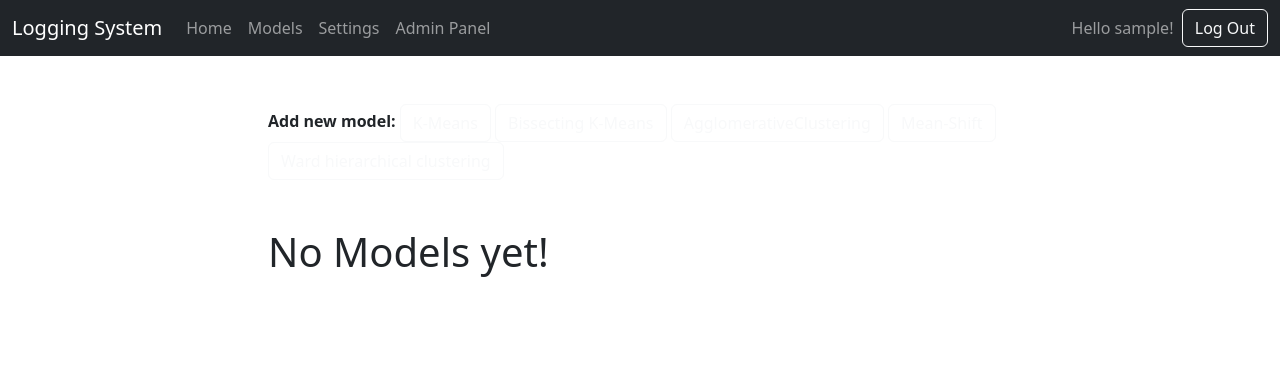
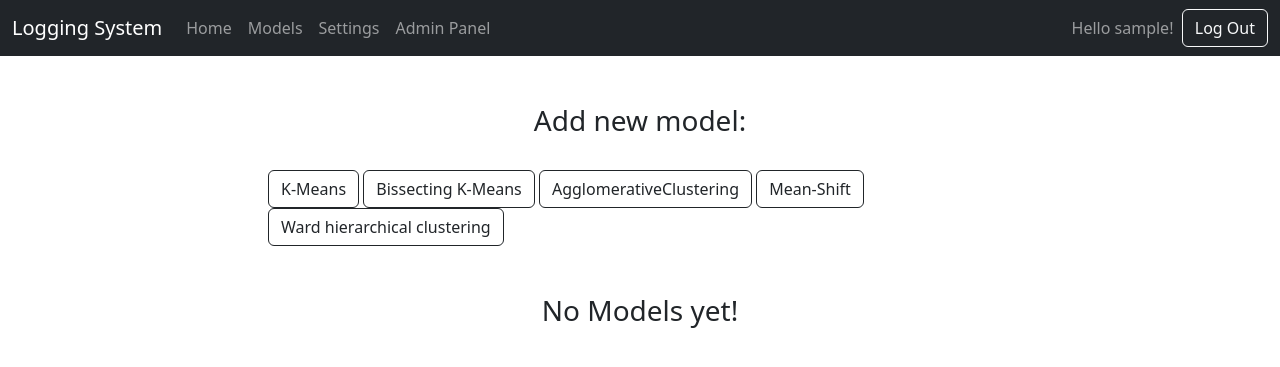
Before and after one commit to koloiyolo/engineering_thesis_django, a Django app: page /models/ in a window 1280 px wide. Shown: the top 367 px of the page. Run offline with Django 5.2, Linux system fonts and the light colour scheme; the visitor is signed in with stand-in values (Sample User, id 1); data that the repository does not hold is empty.

Commit message:
sync main

```diff
--- a/webapp/logging_system/website/templates/models.html
+++ b/webapp/logging_system/website/templates/models.html
@@ -2,24 +2,25 @@
 {% block content %}
 <div class="col-md-8 offset-md-2">
     <br/>
+    <h3 class="text-center">
+        Add new model:
+    </h3>
+    <br/>
     <tr>
         <td>
-            <strong>Add new model: </strong>
+            <a class="btn btn-outline-dark" href="#"> K-Means </a>
         </td>
         <td>
-            <a class="btn btn-outline-light" href="#"> K-Means </a>
+            <a class="btn btn-outline-dark" href="{% url 'add_model' %}"> Bissecting K-Means </a>
         </td>
         <td>
-            <a class="btn btn-outline-light" href="#"> Bissecting K-Means </a>
+            <a class="btn btn-outline-dark" href="#">  AgglomerativeClustering </a>
         </td>
         <td>
-            <a class="btn btn-outline-light" href="#">  AgglomerativeClustering </a>
+            <a class="btn btn-outline-dark" href="#"> Mean-Shift </a>
         </td>
         <td>
-            <a class="btn btn-outline-light" href="#"> Mean-Shift </a>
-        </td>
-        <td>
-            <a class="btn btn-outline-light" href="{#"> Ward hierarchical clustering </a>
+            <a class="btn btn-outline-dark" href="{#"> Ward hierarchical clustering </a>
         </td>
     </tr>
     {% if models %}
@@ -32,7 +33,7 @@
                 <th scope="col">id</th>
                 <th scope="col">Name</th>
                 <th scope="col">Type</th>
-                <th scope="col">Accuracy</th>
+                <th scope="col">Args</th>
               </tr>
             </thead>
             <tbody>
@@ -42,7 +43,6 @@
                     <td>{{ model.name }}</td>
                     <td>{{ model.model_type }}</td>
                     <td>{{ model.args }}</td>
-                    <td>{{ model.accuracy }}</td>
                     {% comment %} <td>{{ length(dataset.train_set)/dataset.count*100 }}</td>
                     <td>{{ length(dataset.test_set)/dataset.count*100 }}</td> {% endcomment %}
                 </tr>
@@ -53,9 +53,9 @@
     <br/>
     <br/>
     <br/>
-        <h1>
+        <h3 class="text-center">
             No Models yet!
-        </h1>
+        </h3>
     {% endif %}
 
 </div>
--- a/webapp/logging_system/website/views.py
+++ b/webapp/logging_system/website/views.py
@@ -2,7 +2,7 @@ from django.shortcuts import render, redirect
 from django.contrib.auth import authenticate, login, logout
 from django.contrib import messages
 
-from .models import Log
+from .models import Log, MlModel
 from .forms import SignUpForm, AddModelForm
 
 # Create your views here.
@@ -57,7 +57,8 @@ def register_user(request):
 
 def view_models(request):
     if request.user.is_authenticated:
-        return render(request, 'models.html')
+        models = MlModel.objects.all()
+        return render(request, 'models.html', {'models': models})
     else:
         return redirect('home')
 
```
